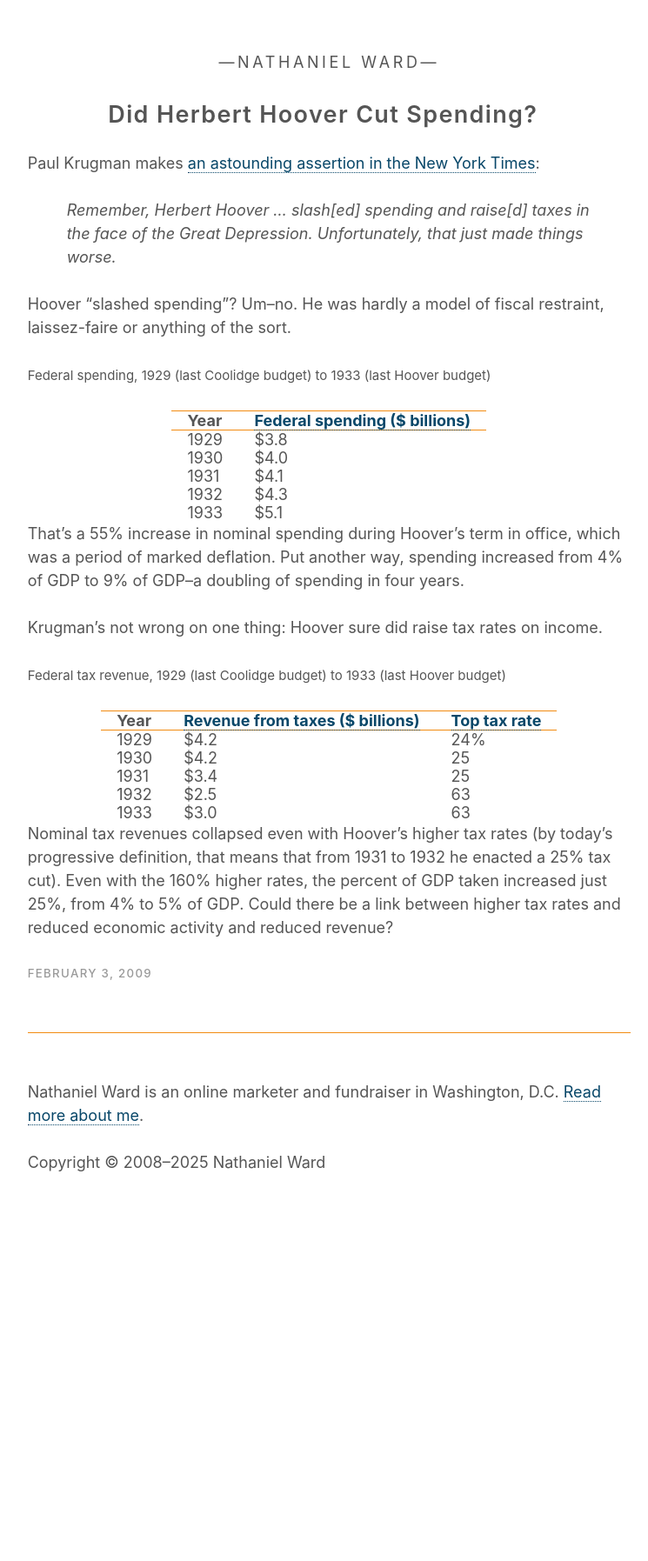
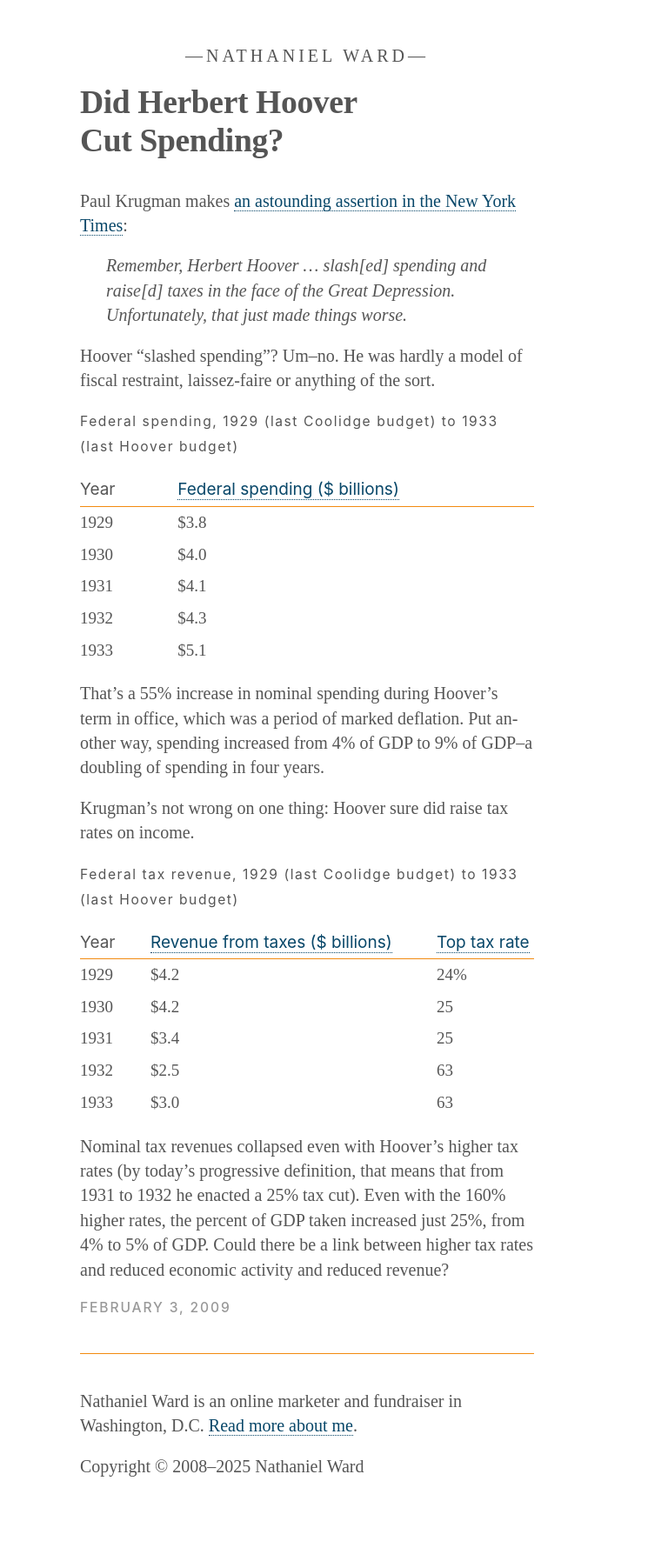
Before and after one commit to nathanielward/nathanielward.github.io, a Jekyll site: the page built from _posts/2009-02-03-did-herbert-hoover-cut-spending.md, in a window 1280 px wide. Shown: the whole page at 87% size, without its empty margins (287-1032 px from the left). Built offline with Jekyll 4.4.1, drawn with Linux system fonts in a browser that asks for light colours; before the commit the page ends 1462 px from its top, so only the background shows below that.

Commit message:
Update _ui.scss
New styles

```diff
--- a/_sass/_ui.scss
+++ b/_sass/_ui.scss
@@ -1,378 +1,416 @@
 @charset "utf-8";
 
-$text-color:       	#555!default;
-$header-color:		#333;
-$brand-face:        	"Avenir Next", Avenir, "-apple-system", Helvetica, Arial, sans-serif!default;
-$base-font-size:	18px;
-$base-line-height:	27px;
-$base-letter-spacing: 	0.1em;
-$header-font:		$brand-face;
-$code-font:		Menlo, Monaco, Courier, monospace;
-$h1-size:		1.5em;		//27px
-$h2-size:		1.33em;		//24px
-$background-color:	#fff;
-$highlight-color:	#f28b10;	// orange
-$link-color:		#084769;	// blue-green
-$link-hover-color:	#032d44;	// dark blue-green
-$meta-color:		#999;		// light gray
+/* Typography-forward refresh (Practical Typography-ish):
+   - Serif stack: Charter → Source Serif → Times New Roman → serif
+   - Sans accent: Source Sans Pro for structure (tables, meta, markers)
+   - Responsive body size + readable leading
+   - Constrained measure (~65ch)
+   - Paragraph spacing (no first-line indents)
+   - Vertical rhythm tokens (rhythm-first spacing)
+*/
 
-// Dark mode
-@mixin dark-mode {
-  @media (prefers-color-scheme: dark) { @content; }
+:root{
+  --text-size: clamp(16px, 1.2vmin + 12px, 20px);
+  --line: 1.42;
+  --measure: 65ch;
+  --pad-x: clamp(16px, 3vw, 32px);
+  --pad-y: clamp(24px, 4vw, 50px);
+
+  /* Base paragraph gap (kept for compatibility) */
+  --gap: 0.9em;
+
+  /* Vertical rhythm tokens (derive everything from one unit) */
+  --rh: var(--gap);
+  --rh-0: 0;
+  --rh-1: calc(var(--rh) * 0.5);   /* tight */
+  --rh-2: var(--rh);               /* normal (paragraph) */
+  --rh-3: calc(var(--rh) * 1.5);   /* roomy */
+  --rh-4: calc(var(--rh) * 2.2);   /* section break */
+
+  /* Accent sans */
+  --sans: "Source Sans Pro", -apple-system, BlinkMacSystemFont,
+          "Segoe UI", Roboto, "Helvetica Neue", Arial, sans-serif;
+
+  /* existing palette preserved */
+  --c-text: #555;
+  --c-text-dark: #bbb;
+  --c-bg-dark: #000;
+
+  --c-heading: #333;
+  --c-heading-dark: #ddd;
+
+  --c-accent: #f28b10;
+  --c-accent-dark: #f1ab5d;
+
+  --c-link: #084769;
+  --c-link-dark: #129fec;
+  --c-link-hover: #032d44;
+  --c-link-hover-dark: #0873ad;
+
+  --c-meta: #999;
 }
-$background-color-dark:	#000;
-$text-color-dark:       #bbb;
-$header-color-dark:	#ddd;
-$highlight-color-dark:	#f1ab5d;	// orange
-$link-color-dark:	#129fec;	// blue-green
-$link-hover-color-dark:	#0873ad;	// dark blue-green
-$meta-color-dark:	#999;		// light gray
 
-body {
-   padding: 50px 0;
-   font-size: $base-font-size;
-   font-family: $brand-face;
+body{
+  margin: 0;
+  padding: var(--pad-y) 0;
+  font-size: var(--text-size);
+  font-family: Charter, "Source Serif", "Times New Roman", Times, serif;
   font-style: normal;
   font-weight: 400;
-   color: $text-color;
-   @include dark-mode {
-	   color: $text-color-dark;
-	   background-color: $background-color-dark;
+  color: var(--c-text);
+  line-height: var(--line);
+
+  font-kerning: normal;
+  font-feature-settings: "kern" 1, "liga" 1;
+  text-rendering: optimizeLegibility;
+
+  text-align: left;
+  hyphens: auto;
+  -webkit-text-size-adjust: 100%;
+  text-size-adjust: 100%;
+}
+
+@media (prefers-color-scheme: dark){
+  body{
+    color: var(--c-text-dark);
+    background-color: var(--c-bg-dark);
   }
 }
 
-div.grid {
+/* Layout wrapper */
+div.grid{
   margin: 0 auto;
   display: block;
-   white-space: nowrap;
-   text-align: center;
-   padding-bottom: $base-line-height;
+  padding-bottom: calc(var(--rh-3));
   min-height: 100%;
-   width: auto;
+  width: 100%;
 }
 
-div {
+/* Main content block: measured, responsive, centered on page */
+div{
+  -webkit-box-sizing: border-box;
+  -moz-box-sizing: border-box;
+  box-sizing: border-box;
+
+  margin: 0 auto;
+  padding: 0 var(--pad-x);
+
+  max-width: var(--measure);
+  width: 100%;
+
   text-align: left;
   white-space: normal;
   vertical-align: top;
-   -webkit-box-sizing: border-box;
-   -moz-box-sizing: border-box;
-   box-sizing: border-box;
-   padding: 0 2%;
-   max-width: 40*$base-font-size;
-   width: 40*$base-font-size;
 }
 
-div.grid__item.sidebar {
+/* Horizontal rule / divider */
+.rule{
+  color: var(--c-accent);
+  border: none;
+  border-bottom: 1px solid currentColor;
+  margin: var(--rh-4) 0;
 }
 
-.rule {
-	color: $highlight-color;
-	@include dark-mode {
-	   color: $highlight-color-dark;
-	}
-	border: none;
-	border-bottom-width: 1px;
-	border-bottom-style: solid;
-	margin-bottom: $base-line-height*2; 	// 54px
-	margin-top: $base-line-height*2;	// 54px
+@media (prefers-color-scheme: dark){
+  .rule{ color: var(--c-accent-dark); }
 }
 
-h1 {
-   font-size: $h1-size;						//27px
-   line-height: $base-line-height*1.48;				//40 = 27*1.48
-   text-align: center;
+/* Headings: smaller, calmer, spacing does the work */
+h1, h2, h3, h4, h5, h6{
+  hyphens: none;
+  -webkit-hyphens: none;
+  -ms-hyphens: none;
+  word-break: normal;
+  text-wrap: balance;
+}
+h1{
+  font-size: clamp(1.75rem, 1.6vw + 1.15rem, 2.35rem);
+  line-height: 1.15;
+  text-align: left;
   font-weight: 600;
   font-style: normal;
-   color: $header-color;
-   @include dark-mode {
-	   color: $header-color-dark;
-	}
-   width: 98%;
-   letter-spacing: $base-letter-spacing/2;
+  color: var(--c-heading);
+  margin: 0 0 var(--rh-2) 0;
+  letter-spacing: -0.01em;
 }
 
-	.intro h1 {
-		font-weight: 400;
+@media (prefers-color-scheme: dark){
+  h1{ color: var(--c-heading-dark); }
 }
 
-h2 {
-   font-size: $h2-size;
-   line-height: $base-line-height;
-   margin: 0px 0px $base-line-height 0px;
-   font-weight: 400;
-   color: $header-color;
-   @include dark-mode {
-	   color: $header-color-dark;
-	}
+.intro h1{ font-weight: 400; }
+
+h2{
+  font-size: clamp(1.2rem, 0.9vw + 1.0rem, 1.55rem);
+  line-height: 1.25;
+  margin: var(--rh-4) 0 var(--rh-2) 0;
+  font-weight: 600;
+  color: var(--c-heading);
+  letter-spacing: -0.005em;
 }
 
-p, li {
+@media (prefers-color-scheme: dark){
+  h2{ color: var(--c-heading-dark); }
+}
+
+/* Context-sensitive breathing room for h2 */
+p + h2,
+ul + h2,
+ol + h2,
+table + h2,
+blockquote + h2{
+  margin-top: var(--rh-4);
+}
+
+/* If h2 follows another heading, keep it tighter */
+h1 + h2{
+  margin-top: var(--rh-3);
+}
+
+/* Copy rhythm */
+p, li{
   font-size: 1em;
-   line-height: $base-line-height;
-   margin: 0px 0px $base-line-height 0px;
+  line-height: var(--line);
+  margin: 0 0 var(--rh-2) 0;
   font-weight: 400;
   font-style: normal;
 }
 
+/* Better “hug” between headings and first paragraph */
+h1 + p, h2 + p{ margin-top: 0; }
 
-blockquote{
-   quotes:"";
-   margin:0 2.5em;
-   text-indent:0;
-
-    p {
-    	font-style: italic;
+/* Lists: keep prose serif; make ordered markers sans */
+ol{
+  margin: 0 0 var(--rh-2) 0;
+  padding-left: 1.25em; /* modest, avoids cramped markers */
 }
 
-	i, em {
-		font-style: normal;
+ul{
+  margin: 0 0 var(--rh-2) 0;
+  padding-left: 1.25em;
 }
 
-    p:last-of-type{
-    	margin-bottom: $base-line-height;
-    	}
+ol li::marker{
+  font-family: var(--sans);
+  font-weight: 600;
 }
 
-p.meta {
-	font-size: .737em; /* 14px --> 14 / 19 = .737 */
-	line-height: 1.939em; /* 27px --> 27 / 14 = 1.939 */
-	letter-spacing: $base-letter-spacing;
-	margin-top: $base-line-height;
+/* Blockquotes: indentation only (no border), rhythm handled like normal text */
+blockquote{
+  quotes: "";
+  margin: 0 0 var(--rh-2) 0;
+  padding-left: 1.5em;
+  text-indent: 0;
+}
+
+blockquote p{
+  font-style: italic;
+  margin: 0 0 var(--rh-2) 0;
+  padding: 0;
+}
+
+blockquote p:last-child{
+  margin-bottom: 0;
+}
+
+blockquote i,
+blockquote em{ font-style: normal; }
+
+/* Meta text: sans accent */
+p.meta{
+  font-family: var(--sans);
+  font-size: 0.78em;
+  line-height: 1.6;
+  letter-spacing: 0.12em;
+  margin-top: var(--rh-2);
   text-transform: uppercase;
-	color: $meta-color;
-	@include dark-mode {
-	   color: $meta-color-dark;
-	}
+  color: var(--c-meta);
   font-weight: 500;
 }
 
-.unsupervised {
+@media (prefers-color-scheme: dark){
+  p.meta{ color: var(--c-meta); }
+}
+
+/* Unsupervised marker preserved */
+.unsupervised{
   font-weight: 400;
   text-align: center;
   text-transform: uppercase;
-	letter-spacing: $base-letter-spacing*2;
+  letter-spacing: 0.2em;
 }
 
-	// Decoration
-	.unsupervised:before {
+.unsupervised:before,
+.unsupervised:after{
   content: "\2015";
   position: relative;
   top: 0;
   right: 0;
   left: 0;
   line-height: 0;
-		text-align: center
+  text-align: center;
 }
 
-	.unsupervised:after {
-		content: "\2015";
-		position: relative;
-		top: 0;
-		right: 0;
-		left: 0;
-		line-height: 0;
-		text-align: center
+/* Links + hover + borders: keep exactly your colors/behavior */
+a{
+  color: var(--c-link);
+  text-decoration: none;
 }
 
-/*--- LINKS ---*/
-a {
-	color: $link-color;
-	@include dark-mode {
-	   color: $link-color-dark;
-	}
-	text-decoration:none;
+@media (prefers-color-scheme: dark){
+  a{ color: var(--c-link-dark); }
 }
 
-h1 a, .h2 a, .unsupervised a {
-	color: $header-color;
-	@include dark-mode {
-	   color: $header-color-dark;
+h1 a, .h2 a, .unsupervised a{ color: var(--c-heading); }
+
+@media (prefers-color-scheme: dark){
+  h1 a, .h2 a, .unsupervised a{ color: var(--c-heading-dark); }
+}
+
+a:hover{ color: var(--c-link-hover); }
+
+@media (prefers-color-scheme: dark){
+  a:hover{ color: var(--c-link-hover-dark); }
+}
+
+h1 a:hover, h1 a.permalink:hover{ color: var(--c-link); }
+
+@media (prefers-color-scheme: dark){
+  h1 a:hover, h1 a.permalink:hover{ color: var(--c-link-dark); }
+}
+
+.unsupervised a, .post_content h1 a{
+  color: var(--c-text);
+  border-bottom: 0px;
+}
+
+@media (prefers-color-scheme: dark){
+  .unsupervised a, .post_content h1 a{ color: var(--c-text-dark); }
+}
+
+.unsupervised a:hover, .post_content h1 a:hover{
+  color: var(--c-link);
+  border-bottom: 1px dotted var(--c-link);
+}
+
+@media (prefers-color-scheme: dark){
+  .unsupervised a:hover, .post_content h1 a:hover{
+    color: var(--c-link-dark);
+    border-bottom-color: var(--c-link-dark);
   }
 }
 
-a:hover{
-	color: $link-hover-color;
-	@include dark-mode {
-	   color: $link-hover-color-dark;
+.post_content a, .info a, .meta a, .sidebar a{
+  border-bottom: 1px dotted var(--c-link);
+}
+
+@media (prefers-color-scheme: dark){
+  .post_content a, .info a, .meta a, .sidebar a{
+    border-bottom-color: var(--c-link-dark);
   }
 }
 
-h1 a:hover, h1 a.permalink:hover {
-	color: $link-color;
-	@include dark-mode {
-	   color: $link-color-dark;
+.post_content a:hover, .info a:hover, .meta a:hover, .sidebar a:hover{
+  border-bottom: 1px solid var(--c-link-hover);
+}
+
+@media (prefers-color-scheme: dark){
+  .post_content a:hover, .info a:hover, .meta a:hover, .sidebar a:hover{
+    border-bottom-color: var(--c-link-hover-dark);
   }
 }
 
-.unsupervised, .post_content h1 {
-	a {
-		color: $text-color;
-		@include dark-mode {
-		   color: $text-color-dark;
-		}
-		border-bottom: 0px;
-		}
-	a:hover {
-		color: $link-color;
-		border-bottom: 1px dotted $link-color;
-		@include dark-mode {
-		   color: $link-color-dark;
-		   border-bottom-color: $link-color-dark;
-		}
-		}
+/* Small caps / numbers / abbr / small: sans accent */
+small, abbr{
+  font-family: var(--sans);
+  font-size: 0.78em;
+  line-height: 1.6;
+  letter-spacing: 0.1em;
 }
 
-.post_content, .info, .meta, .sidebar {
-	a {
-		border-bottom: 1px dotted $link-color;
-		@include dark-mode {
-		   	border-bottom-color: $link-color-dark;
-		}
-		}
-	a:hover {
-		border-bottom: 1px solid $link-hover-color;
-		@include dark-mode {
-			border-bottom-color: $link-hover-color-dark;
-		}
-		}
+.caps, .numbers{
+  font-family: var(--sans);
+  font-size: 0.78em;
+  line-height: 1.6;
+  letter-spacing: 0.1em;
+  text-transform: uppercase;
 }
 
-
-
-
-/*--- TYPOGRAPHY ---*/
-.caps, .numbers, abbr {
-	font-size: .778em; /* 14px --> 14 / 18 = .778 */
-	line-height: 1.939em; /* 27px --> 27 / 14 = 1.939 */
-	letter-spacing: $base-letter-spacing; /* per http://www.webtypography.net/Rhythm_and_Proportion/Horizontal_Motion/2.1.6/ */
+/* Code: keep monospace */
+code, kbd, pre, samp{
+  font-family: Menlo, Monaco, Courier, monospace;
+  font-weight: 400;
+  font-size: 0.95em;
 }
 
-.caps .numbers { font-size: 1em; } /* deals with numbers inside caps */
+sup, sub{
+  vertical-align: baseline;
+  position: relative;
+  top: -0.4em;
+  font-size: 0.75em;
+}
+sub{ top: 0.4em; }
 
-code,kbd,pre,samp{
-	font-family: $code-font;
-	font-weight:300
-	}
-sup,sub{
-	vertical-align:baseline;
-	position:relative;
-	top:-0.4em;
-	font-size:.75em
-	}
-sub{
-	top:0.4em
+strong, b{ font-weight: 700; }
+em, i{ font-style: italic; }
+.meta-ital{ text-transform: none; font-style: italic; }
+
+.count{
+  font-size: 1em;
+  line-height: var(--line);
 }
 
-strong, b {
-	font-weight: 700;
-	}
-em, i {
-	font-style: italic;
-	}
-
-.meta-ital {
-	text-transform: none;
-	font-style: italic;
-	}
-.count {
-	font-size: 1em;
-	line-height: $base-line-height;
-	}
-.pagination {
+/* Pagination + comment styles kept, just inherit rhythm */
+.pagination{
   margin: 0;
   padding: 0;
   list-style-type: none;
   text-align: center;
 }
-.pagination ul {
-	margin-left: 0;
-	}
-.pagination li, .comment-nav li {
-	display: inline;
-	padding-left: 1em;
+.pagination ul{ margin-left: 0; }
+.pagination li, .comment-nav li{ display: inline; padding-left: 1em; }
+.pagination .active{ font-weight: bold; }
+
+.comment-form-elements{ list-style-type: none; margin: 0; }
+.comment-form-elements li{ margin-bottom: var(--rh-2); }
+
+/* Tables: rhythm + subtle texture (Markdown-friendly: no thead required) */
+table{
+  width: 100%;
+  margin: var(--rh-2) 0;     /* left-aligned in column */
+  border-collapse: collapse;
+  table-layout: auto;
+  font-size: 0.95em;
+  line-height: 1.3;
 }
 
-	.pagination .active {
-		font-weight: bold;
+th, td{
+  padding: calc(var(--rh) * 0.35) 1em;
+  vertical-align: baseline;
 }
 
-.comment-form-elements {
-	list-style-type: none;
-	margin: 0;
+th:first-child, td:first-child{ padding-left: 0; }
+th:last-child,  td:last-child { padding-right: 0; }
 
-	li {
-		margin-bottom: $base-line-height;
-		}
-	}
-table {
-	font-family: $brand-face;
-	margin: auto;
-	border-collapse: collapse;
+/* Header row rule (works for Markdown-generated tables) */
+table tr:first-child th{
+  font-family: var(--sans);
+  border-bottom: 1px solid var(--c-accent);
+  padding-bottom: calc(var(--rh) * 0.35);
+  font-weight: 400;          /* medium-bold, not shouty */
+  letter-spacing: 0;         /* calmer than UI-style spacing */
 }
 
-td, th {
-	padding: 0 1em;
+img{ max-width: 100%; height: auto; }
+iframe{ width: 100% !important; }
+
+::selection{ background: var(--c-accent); }
+@media (prefers-color-scheme: dark){ ::selection{ background: var(--c-accent-dark); } }
+
+::-moz-selection{ background: var(--c-accent); }
+@media (prefers-color-scheme: dark){ ::-moz-selection{ background: var(--c-accent-dark); } }
+
+/* Mobile: measure + padding already responsive; just tighten h1 a bit */
+@media only screen and (max-width: 480px){
+  h1{ line-height: 1.12; }
 }
-
-thead {
-	border-top: 1px solid $highlight-color;
-	border-bottom: 1px solid $highlight-color;
-	@include dark-mode {
-		border-top-color: $highlight-color-dark;
-		border-bottom-color: $highlight-color-dark;
-	}
-	}
-
-
-
-/*--- MISC ---*/
-
-img {
-	max-width: 100%;
-	}
-
-// ensure iframes expand to fill width
-iframe {
-	//height:auto !important;
-	width:100% !important;
-	}
-
-::selection {
-	background: $highlight-color; /* Safari */
-	@include dark-mode {
-	   background: $highlight-color-dark;
-	}
-	}
-::-moz-selection {
-	background: $highlight-color; /* Firefox */
-	@include dark-mode {
-	   background: $highlight-color-dark;
-	}
-}
-
-
-
-/*			Narrower screens		*/
-@media only screen and (max-width: 900px) {
-
-	div {
-	   display: block;
-	   margin: 0 auto;
-	   width: 100%;
-	   padding: 0 1em;
-	}
-
-	div.grid {padding: 0}
-
-}
-
-/*			Narrowest screens		*/
-@media only screen and (max-width: 480px) {
-
-	h1 {
-	   font-size: 1.22em;		// 22px = 18 * 1.22
-	   line-height: 1.123em; 	// 27 = 22 * 1.123
-	}
-
-}
```
Lines whose indentation alone changed are shown as unchanged.
